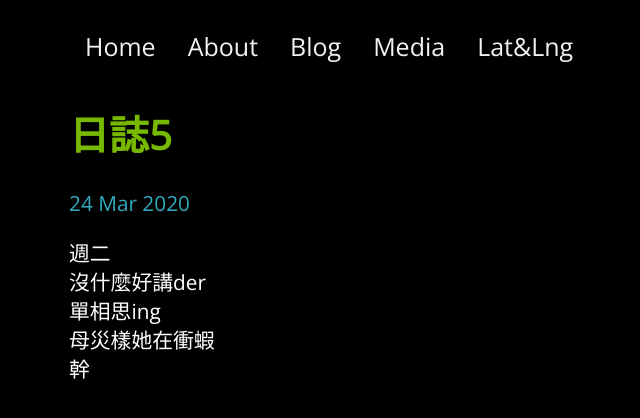
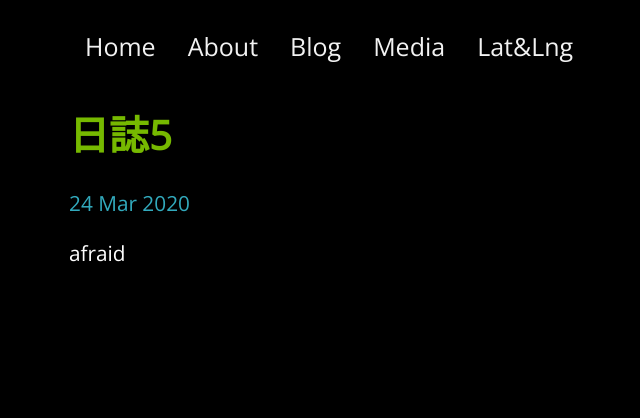
Before and after one commit to NigrumHarenae/nigrumharenae.github.io, a Jekyll site: the page built from _posts/2020-03-24-日誌5.md, in a window 1280 px wide. Shown: the top 418 px of the page, without its empty margins (91-731 px from the left). Built offline with Jekyll 4.4.1, drawn with Linux system fonts in a browser that asks for light colours.

Commit message:
Update 2020-03-24-日誌5.md

```diff
--- a/_posts/2020-03-24-日誌5.md
+++ b/_posts/2020-03-24-日誌5.md
@@ -3,8 +3,4 @@ layout: post
 title: "日誌5"
 date: 2020-03-24
 ---
-週二 <br/>
-沒什麼好講der<br/>
-單相思ing<br/>
-母災樣她在衝蝦<br/>
-幹<br/>
+afraid
```
